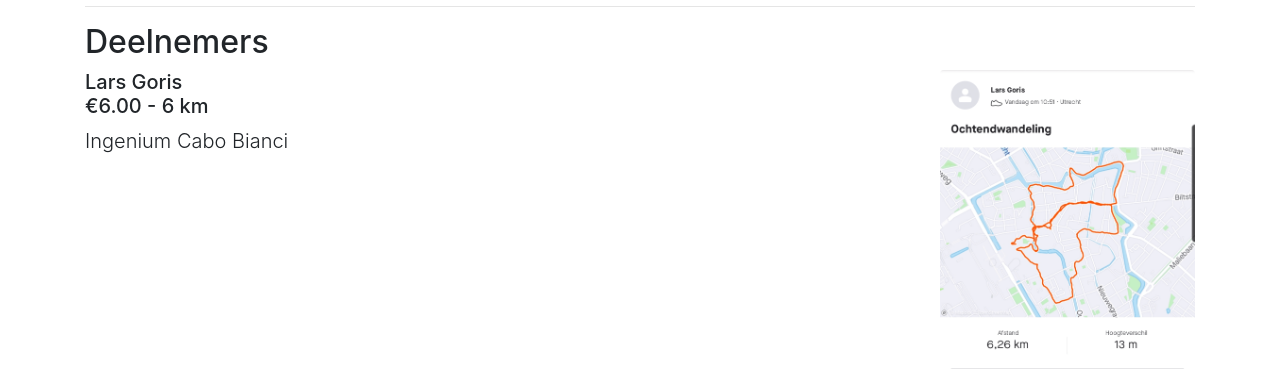
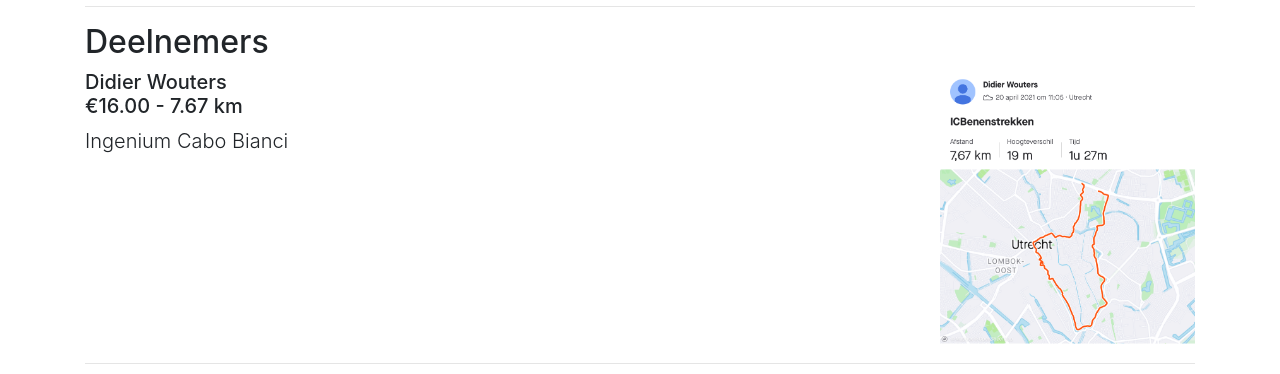
Before and after one commit to kenklein/Sponsorloop2021, an Angular app: page / in a window 1280 px wide. Shown: the part 2264-2638 px from the top of the page. Built offline with nearby package versions, Linux system fonts and the light colour scheme.

Commit message:
Data update 22-4-2021

```diff
--- a/src/_services/competition-data-service.ts
+++ b/src/_services/competition-data-service.ts
@@ -25,8 +25,8 @@ export const COMPETITION_DATA: Competition[] = [
   },
   {
     name: 'ICB',
-    amountRaised: 6,
-    runAmount: 6,
+    amountRaised: 22,
+    runAmount: 13.67,
     skeelerAmount: 0,
     bikeAmount: 0
   },
--- a/src/_services/student-data-service.ts
+++ b/src/_services/student-data-service.ts
@@ -1,6 +1,15 @@
 import {Student} from '../_models/student';
 
 export const STUDENT_DATA: Student[] = [
+  {
+    name: 'Didier Wouters',
+    team: 'Ingenium Cabo Bianci',
+    amount: 7.67,
+    amountRaised: 16,
+    description: '',
+    imageSource: 'assets/runs/run_didier_wouters.png',
+    imageaction: null,
+  },
   {
     name: 'Lars Goris',
     team: 'Ingenium Cabo Bianci',
```
Also changed, not shown: src/assets/runs/run_didier_wouters.png (added).
